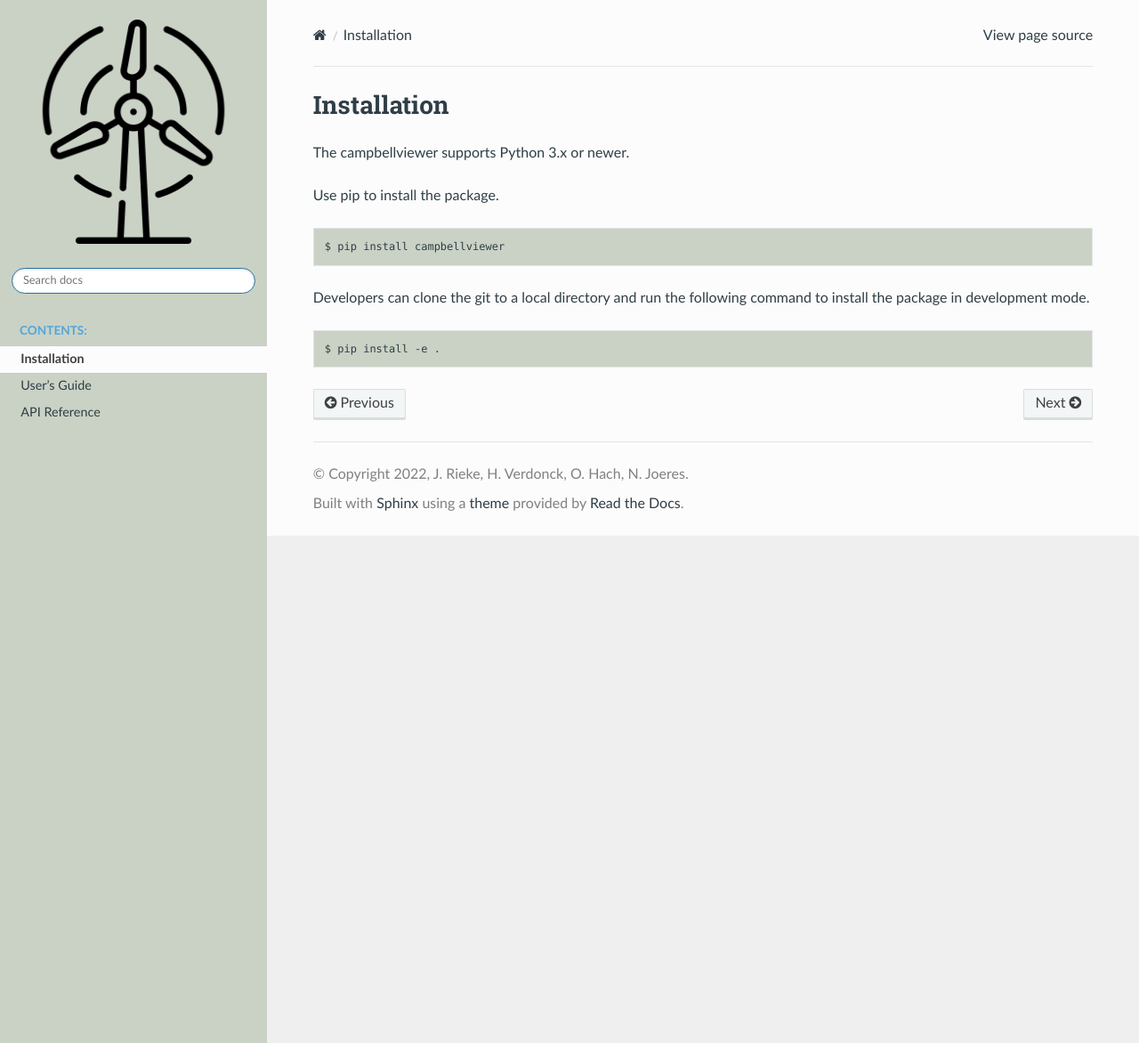
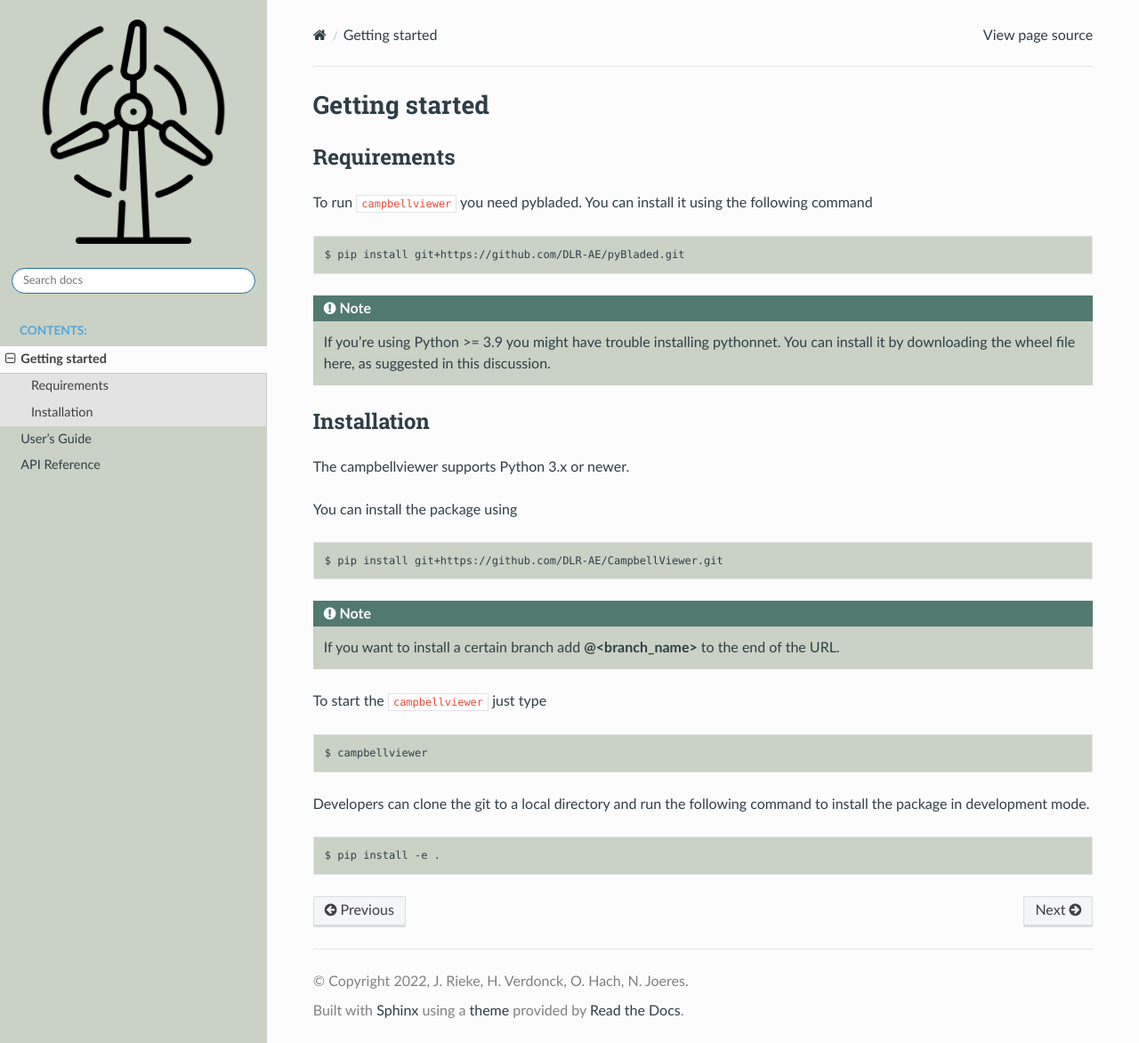
Before and after one commit to DLR-AE/CampbellViewer, a Sphinx documentation site: the page built from docs/source/installation.rst, in a window 1280 px wide and 1172 px high. Shown: the whole window at 89% size. Built offline with Sphinx 7.4.7 and the Read the Docs theme 2.0.0, drawn with Linux system fonts in a browser that asks for light colours.

Commit message:
docs: Update explanation for installation

```diff
--- a/docs/source/installation.rst
+++ b/docs/source/installation.rst
@@ -1,13 +1,41 @@
+Getting started
+===============
+
+Requirements
+------------
+To run ``campbellviewer`` you need `pybladed <https://github.com/DLR-AE/pyBladed>`_.
+You can install it using the following command
+
+.. code-block:: bash
+
+    $ pip install git+https://github.com/DLR-AE/pyBladed.git
+
+.. note::
+    If you're using Python >= 3.9 you might have trouble installing `pythonnet <https://pypi.org/project/pythonnet/>`_.
+    You can install it by downloading the wheel file `here <https://www.lfd.uci.edu/~gohlke/pythonlibs/#pythonnet>`_,
+    as suggested in this `discussion <https://stackoverflow.com/questions/67418533/how-to-fix-error-during-pythonnet-installation>`_.
+
 Installation
-============
+------------
 
 The campbellviewer supports Python 3.x or newer.
 
-Use pip to install the package.
+You can install the package using
 
 .. code-block:: bash
 
-    $ pip install campbellviewer
+    $ pip install git+https://github.com/DLR-AE/CampbellViewer.git
+
+.. note::
+    If you want to install a certain branch add **@<branch_name>** to the end of
+    the URL.
+
+To start the ``campbellviewer`` just type
+
+.. code-block:: bash
+
+    $ campbellviewer
+
 
 Developers can clone the git to a local directory and run the following command
 to install the package in development mode.
```
